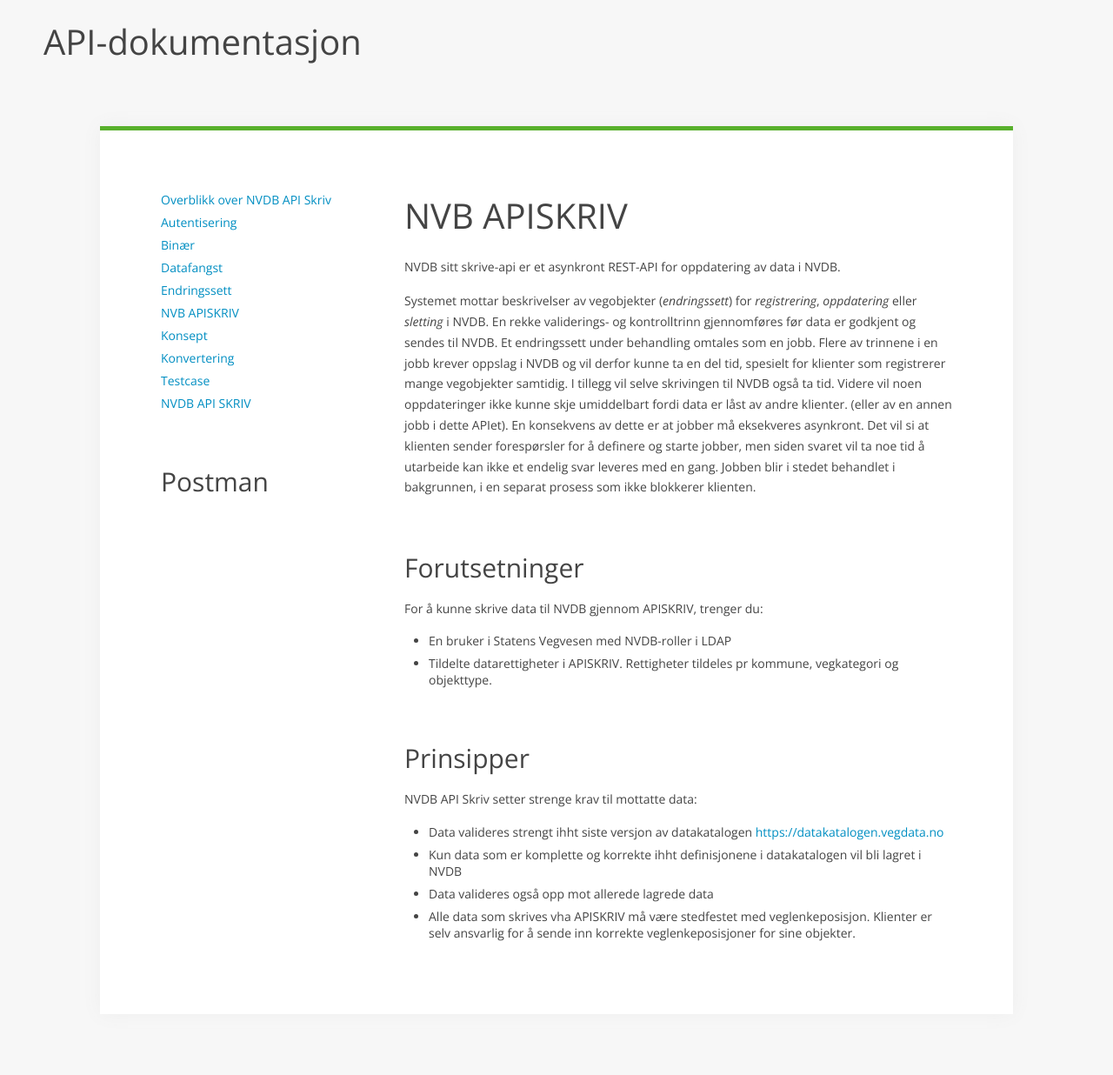
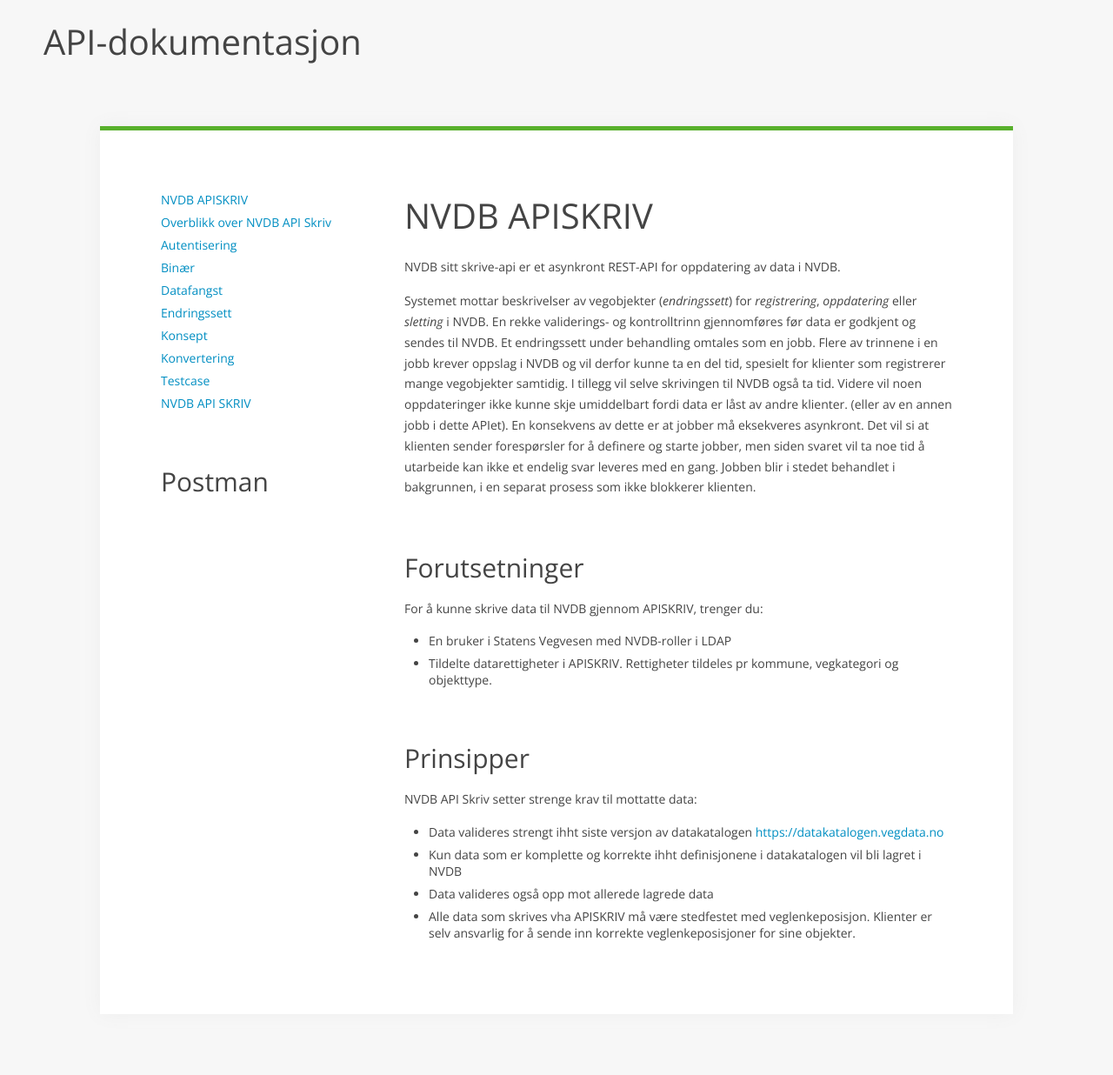
Before and after one commit to nvdb-vegdata/apiskrivdokumentasjon, a Jekyll site: the page built from index.md, in a window 1280 px wide. Shown: the whole page at 87% size. Built offline with Jekyll 4.4.1, drawn with Linux system fonts in a browser that asks for light colours; our own code applies the rules of GitHub Pages for plain Markdown files.

Commit message:
Moved index.md to menu top, fixed typo

```diff
--- a/index.md
+++ b/index.md
@@ -1,4 +1,7 @@
-# NVB APISKRIV
+---
+order: 0
+---
+# NVDB APISKRIV
 
 NVDB sitt skrive-api er et asynkront REST-API for oppdatering av data i NVDB.
 
```
Also changed, not shown: README.md.
